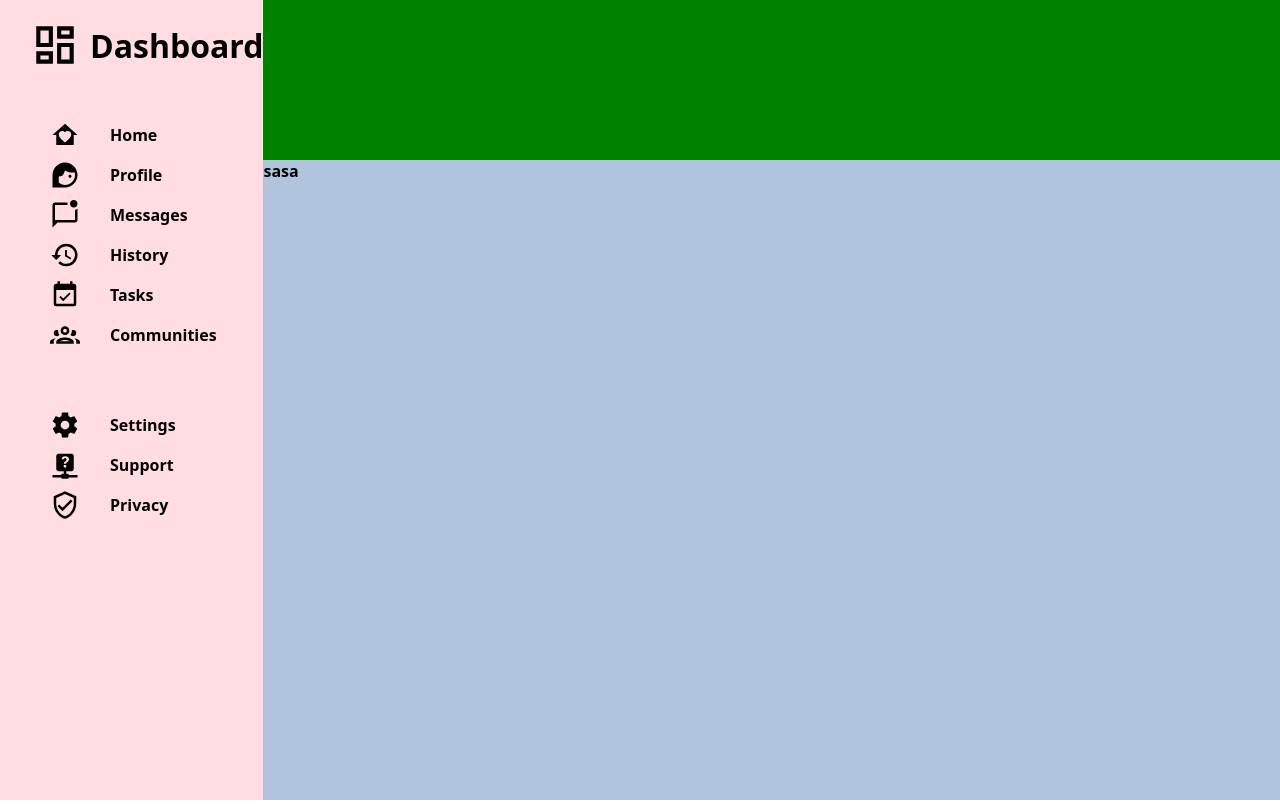
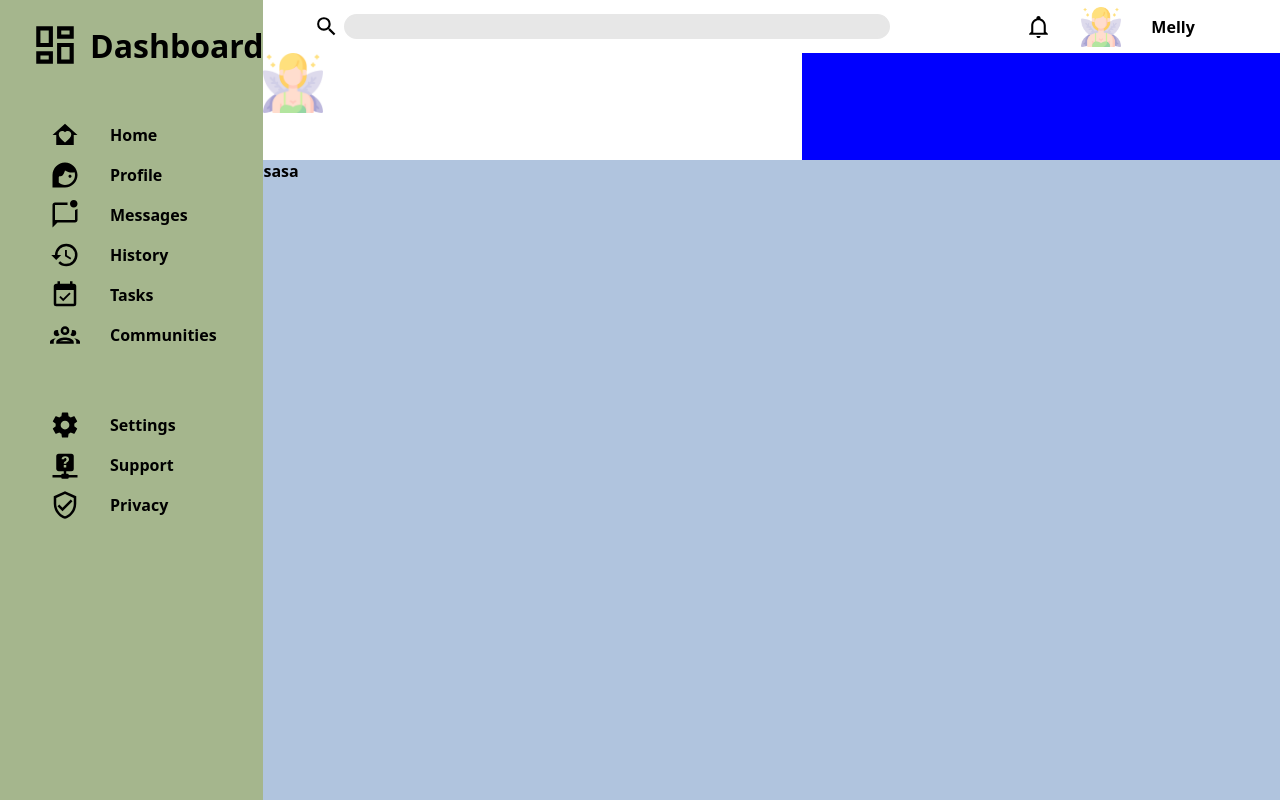
Before and after one commit to Melisa-t/dashboard-project, a plain HTML site: page index.html in a window 1280 px wide. Drawn offline with Linux system fonts and the light colour scheme.

Commit message:
added above section of the header

```diff
--- a/index.html
+++ b/index.html
@@ -63,9 +63,11 @@
                     <div class="search-img"></div>
                     <div class="search-box"></div>
                 </div>
-                <div class="notifications-img"></div>
-                <div class="profile-pic"></div>
-                <div class="user-name"></div>
+                <div class="user-container">
+                    <div class="notifications-img"></div>
+                    <div class="profile-pic"></div>
+                    <div class="user-name">Melly</div>
+                 </div>
          </div>
          <div class="header-post">
             <div class="welcoming-text">
--- a/style.css
+++ b/style.css
@@ -14,7 +14,7 @@
 }
 
 .sidebar-container{
-    background-color: rgb(255, 221, 227);
+    background-color: #A5B68D;
     grid-row: 1 / 6 ;
 
 }
@@ -49,7 +49,9 @@
 }
 
 .header{
-    background-color: green;
+    display: grid;
+    grid-template-rows: 0.5fr 1fr;
+    background-color: white;
 }
 
 .main-content{
@@ -61,14 +63,6 @@ background-color: lightsteelblue;
     width: 30px;
     height: 30px;
 }
-
-
-.home-img{
-    background-image: url(/img/home-heart.svg);
-    width: 30px;
-    height: 30px;
-}
-
 
 .profile-img{
     background-image: url(/img/face-woman-profile.svg);
@@ -127,3 +121,78 @@ background-color: lightsteelblue;
     width: 50px;
     height: 50px;
 }
+
+.search-container{
+    display: flex;
+    justify-content: center;
+    align-items: center;
+    gap: 5px;
+}
+
+
+.header-container{
+display: grid;
+grid-auto-flow: column;
+grid-template-columns: 2fr 1fr;
+justify-content: space-around;
+}
+
+.header-post{
+
+display: grid;
+grid-auto-flow: column;
+}
+
+
+.search-img{
+    background-image: url(img/magnify.svg);
+    width: 25px;
+    height: 25px;
+}
+
+.search-box{
+    border: 2px solid #e7e7e7;
+    background-color: #e7e7e7;
+    width: 80%;
+    height: 40%;
+    border-radius: 15px;
+}
+
+.notifications-img{
+    background-image: url(img/bell-outline.svg);
+    width: 25px;
+    height: 25px;
+}
+
+.profile-pic{
+    background-image: url(/img/fairy.png);
+    width: 40px;
+    height: 40px;
+    background-size:cover;
+}
+
+.user-container{
+    display: flex;
+    justify-content: center;
+    align-items: center;
+    gap: 30px;
+}
+
+.profile-pic-bigger{
+    background-image: url(/img/fairy.png);
+    width: 60px;
+    height: 60px;
+    background-size:cover;
+}
+
+.header-post{
+    display: grid;
+
+}
+.welcoming-test{
+    background-color: red;
+}
+
+.post-controls{
+    background-color: blue;
+}
```
Also changed, not shown: img/bell-outline.svg (added), img/fairy.png (added), img/magnify.svg (added).
